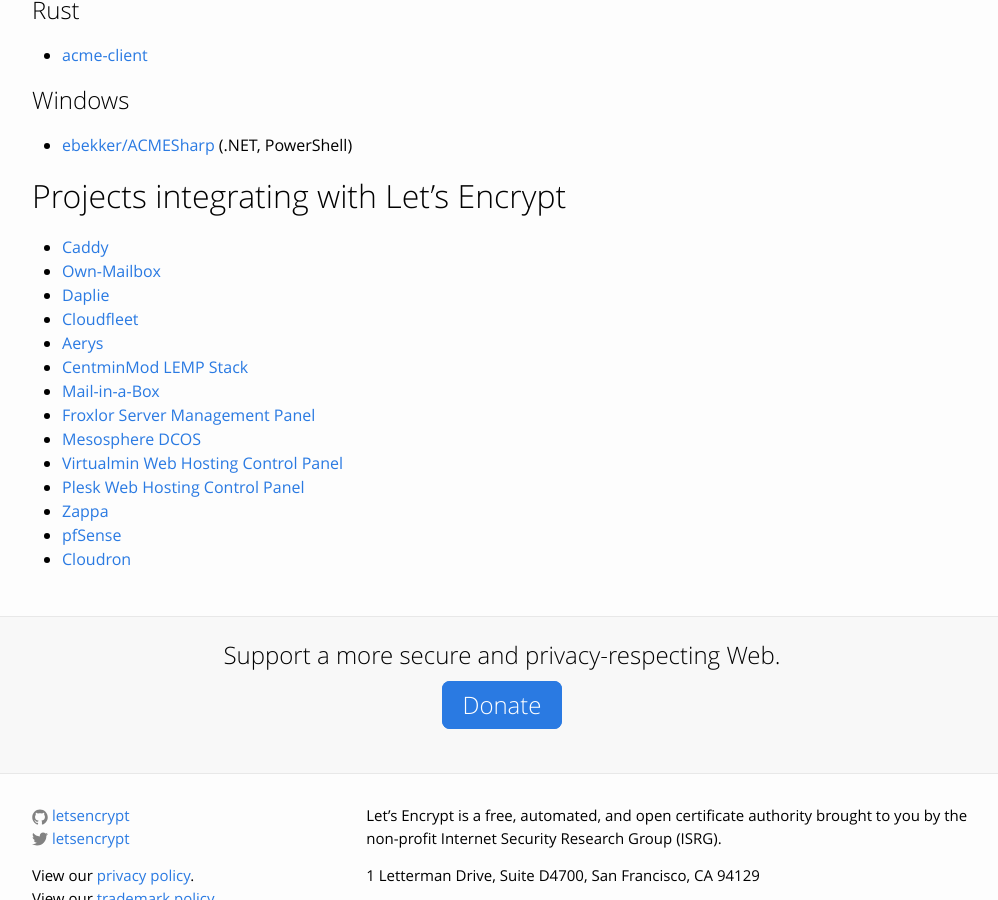
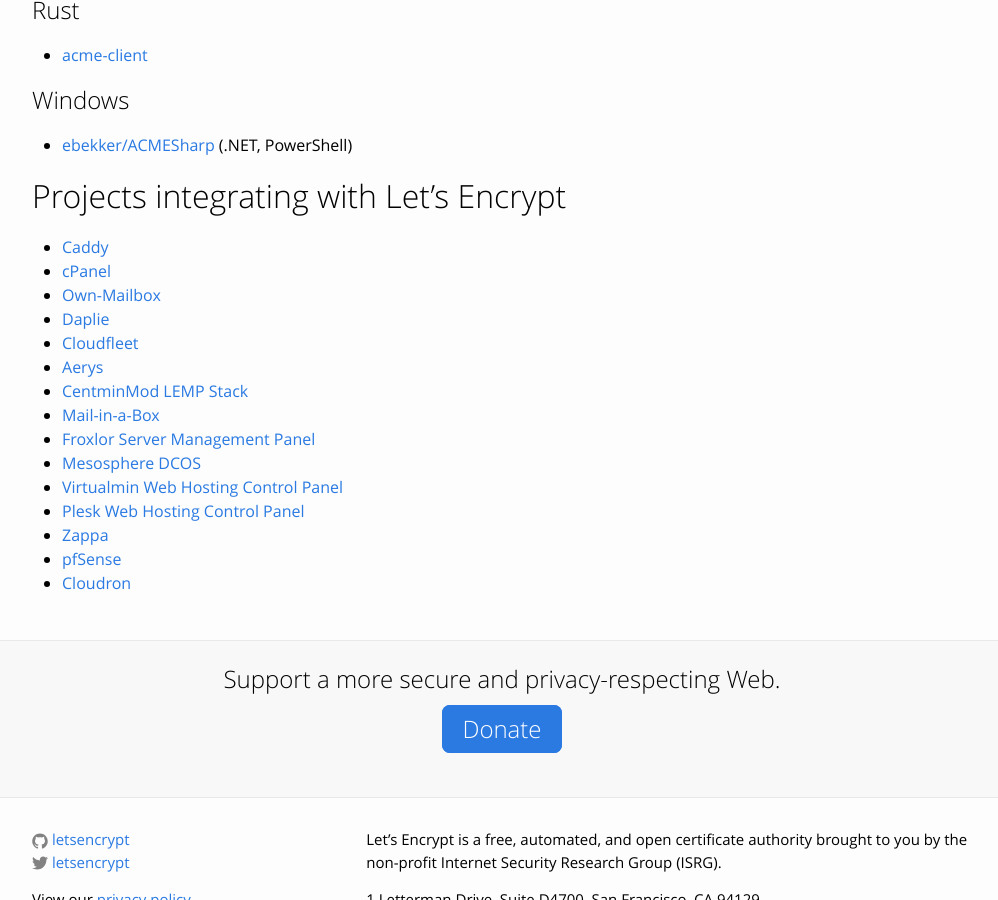
Before and after one commit to snowman1120/website, a Jekyll site: the page built from docs/client-options.md, in a window 1280 px wide and 900 px high, scrolled down 3951 px. Shown: the whole window, without its empty margins (138-1136 px from the left). Built offline with Jekyll 4.4.1, drawn with Linux system fonts in a browser that asks for light colours.

Commit message:
Add cPanel to client options.

```diff
--- a/docs/client-options.md
+++ b/docs/client-options.md
@@ -176,6 +176,7 @@ third party clients.
 # Projects integrating with Let's Encrypt
 
 - [Caddy](https://caddyserver.com/)
+- [cPanel](https://cpanel.com/)
 - [Own-Mailbox](https://www.own-mailbox.com/)
 - [Daplie](https://daplie.com/walnut)
 - [Cloudfleet](https://cloudfleet.io/)
```
